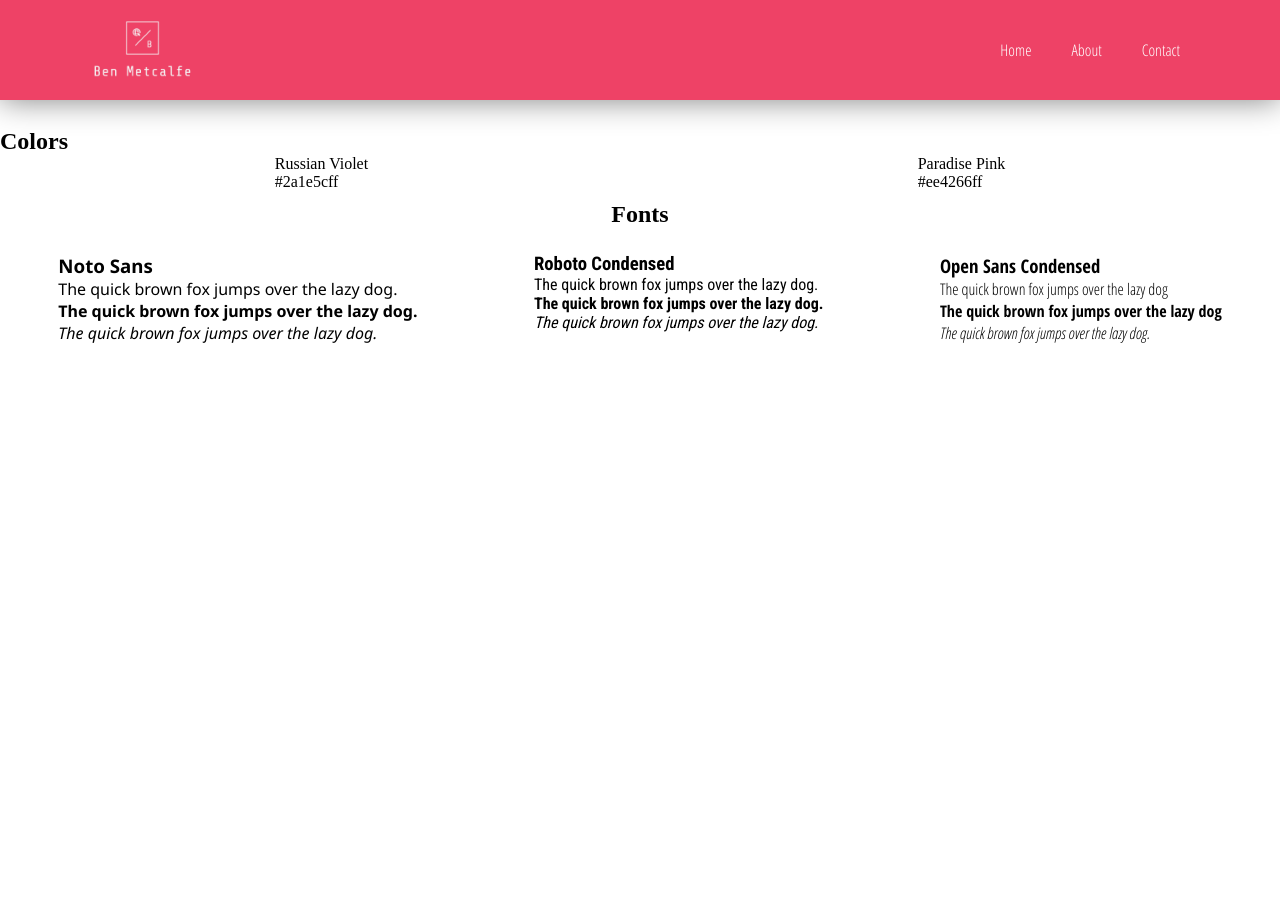
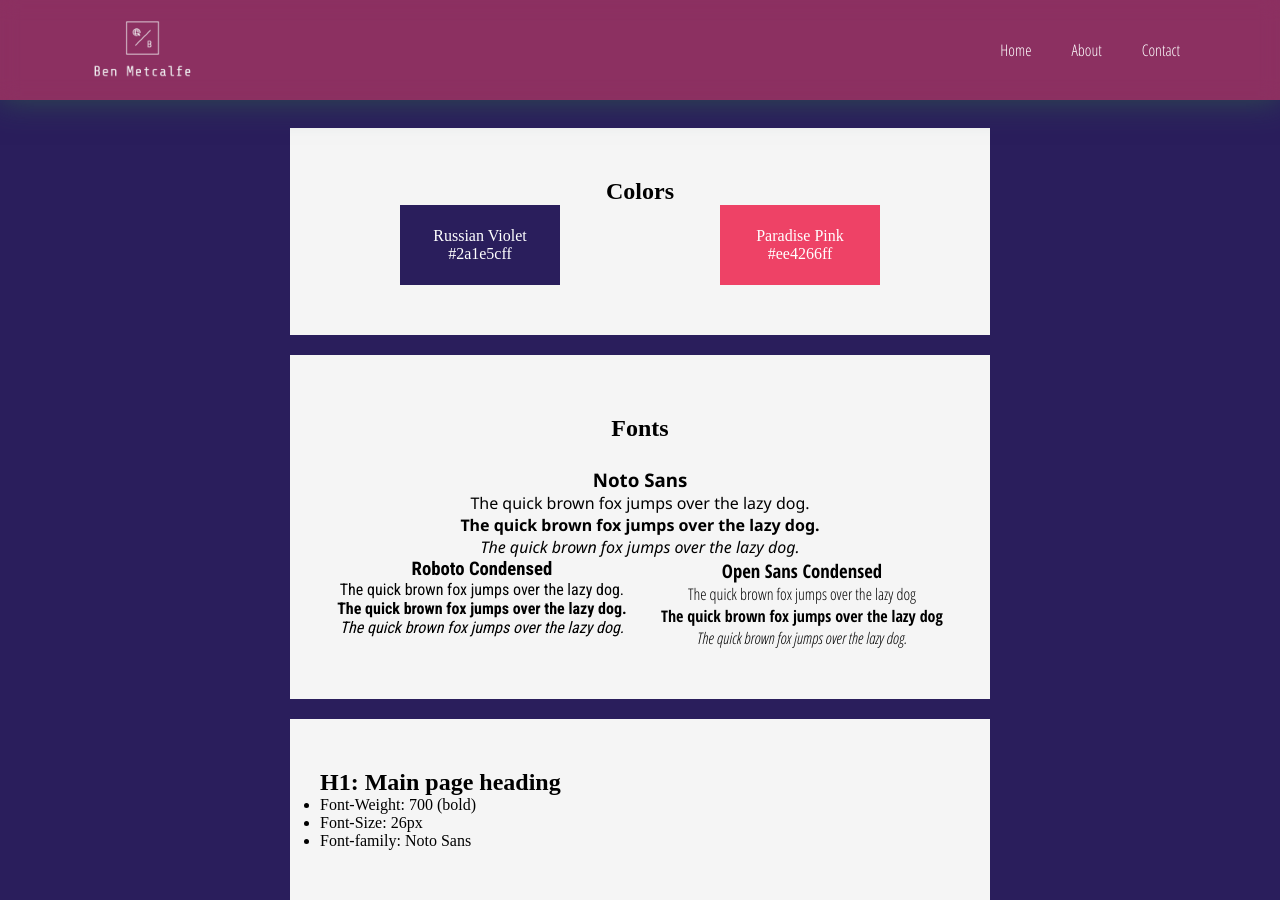
Before and after one commit to ProcrastinatingEntrepreneur/design-system, a plain HTML site: page index.html in a window 1280 px wide. Before the commit the page ends 800 px from the top, so only its background shows below. Drawn offline with Linux system fonts and the light colour scheme.

Commit message:
Added glassmorphism header, finished 2 colors, finished fonts.

```diff
--- a/index.html
+++ b/index.html
@@ -15,7 +15,7 @@
             </div>
         </header>
         <div id="main-content">
-            <section>
+            <section id="color-section">
                 <h2 id="colors-header">Colors</h2>
                 <div id="colors">
                     <div id="russian-violet">
@@ -29,7 +29,7 @@
                 </div>
             </section>
 
-            <section>
+            <section id="font-section">
                 <h2 id="fonts-header">Fonts</h2>
                 <div id="fonts">
                     <div id="noto">
@@ -53,8 +53,15 @@
                 </div>
             </section>
 
-            <section>
-
+            <section id="text-styles">
+                <div id="text-sheet">
+                    <h1>H1: Main page heading</h1>
+                    <ul>
+                        <li>Font-Weight: 700 (bold)</li>
+                        <li>Font-Size: 26px</li>
+                        <li>Font-family: Noto Sans</li>
+                    </ul>
+                </div>
             </section>
         </div>
     </body>
--- a/styles.css
+++ b/styles.css
@@ -3,7 +3,8 @@
 @import url('https://fonts.googleapis.com/css2?family=Open+Sans+Condensed:ital,wght@0,300;0,700;1,300&display=swap');
 
 :root {
-    --paradise-pink: #ee4266ff;
+    --paradise-pink: #ee426680;
+    --paradise-pink2: #ee4266ff;
     --russian-violet: #2a1e5cff;
     --sky-blue-crayola: #5adbffff;
     --steel-teal: #5b7b7aff;
@@ -16,7 +17,7 @@
 }
 
 body {
-    background-color: white;
+    background-color: var(--russian-violet);
     height: 100vh;
 }
 
@@ -27,7 +28,7 @@ header {
     background-color: var(--paradise-pink);
     -webkit-backdrop-filter: blur(10px);
     backdrop-filter: blur(10px);
-    box-shadow: 0em 0em 30px gray;
+    box-shadow: 0em 0em 30px darkslategray;
     height: 80px;
     padding: 10px 0px 10px 0px;
     margin: 0 auto;
@@ -62,6 +63,10 @@ header img {
 section {
     position: relative;
     top: 8em;
+    background-color: whitesmoke;
+    width: 50%;
+    margin: 0 auto;
+    padding: 50px 30px 50px 30px
 }
 
 #colors {
@@ -74,11 +79,16 @@ section {
     display: flex;
     flex-wrap: wrap;
     justify-content: space-around;
+    text-align: center;
 }
 
 #fonts-header {
     text-align: center;
     margin: 10px 0 25px 0;
+}
+
+#font-section {
+    margin-top: 20px;
 }
 
 #roboto-condensed {
@@ -92,3 +102,33 @@ section {
 #open-sans {
     font-family: 'Open Sans Condensed', sans-serif;
 }
+
+#russian-violet {
+    display: flex;
+    justify-content: center;
+    flex-direction: column;
+    text-align: center;
+    background-color: var(--russian-violet);
+    color: white;
+    width: 25%;
+    height: 10vh;
+}
+
+#paradise-pink {
+    display: flex;
+    justify-content: center;
+    flex-direction: column;
+    text-align: center;
+    background-color: var(--paradise-pink2);
+    color: white;
+    width: 25%;
+    height: 10vh;
+}
+
+#colors-header {
+    text-align: center;
+}
+
+#text-styles {
+    margin-top: 20px;
+}
```
